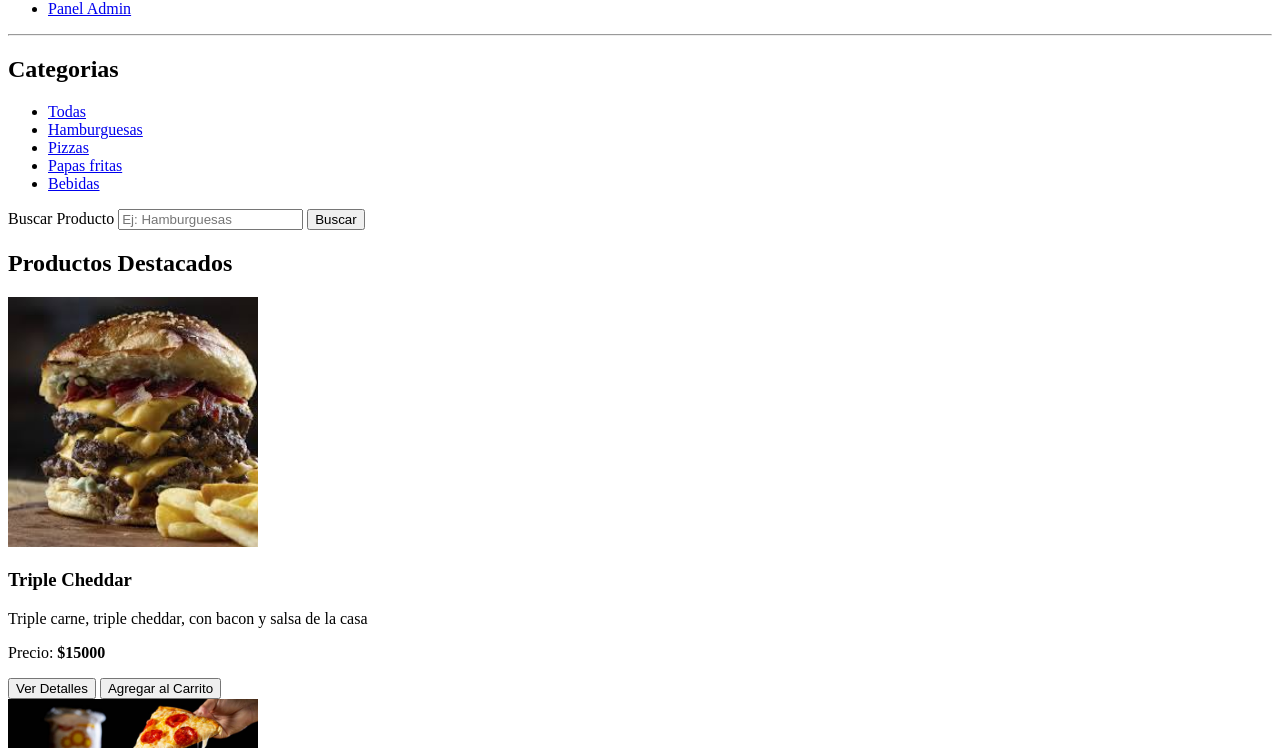
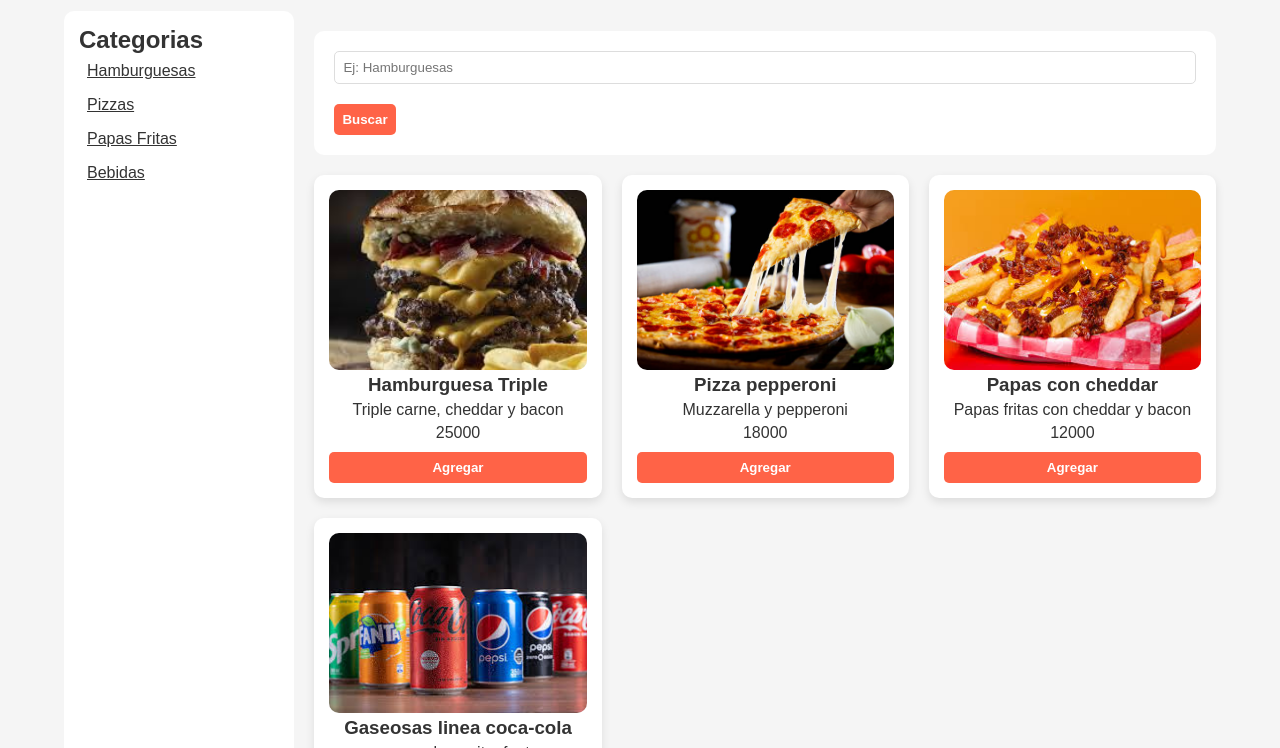
Before and after one commit to MarcoKrivo/FoodStore, a plain HTML site: page index.html in a window 1280 px wide. Shown: the part 134-882 px from the top of the page. Drawn offline with Linux system fonts and the light colour scheme.

Commit message:
feat: agrego scripst JS de productos y categorias

```diff
--- a/css/login.css
+++ b/css/login.css
@@ -8,7 +8,7 @@
   --color-focus: #ff4500;
 }
 
-/* Reset básico */
+/* reset basico */
 * {
   margin: 0;
   padding: 0;
--- a/css/styles.css
+++ b/css/styles.css
@@ -27,6 +27,7 @@ body {
   width: 90%;
   max-width: 1200px;
   margin: 20px auto;
+
 }
 
 /* header */
@@ -64,10 +65,18 @@ nav a:hover {
 /* ----------------- index ----------------*/
 
 /* menu lateral */
+
+.layout {
+  display: flex;
+  gap: 20px;
+  margin-top: 20px;
+}
+
 aside {
   width: 20%;
-  float: left;
-  margin-top: 20px;
+  background-color: var(--color-blanco);
+  padding: 15px;
+  border-radius: 10px;
 }
 
 aside ul {
@@ -86,9 +95,7 @@ aside a:hover {
 
 /* contenido pricipal (mail) */
 main {
-  width: 75%;
-  float: right;
-  margin-top: 20px;
+  flex: 1;
 }
 
 /* buscador */
@@ -103,29 +110,51 @@ main input {
   border-radius: 5px;
 }
 
-main button {
-  padding: 8px 12px;
+button {
+  margin-top: 10px;
+  padding: 8px;
   border: none;
+  border-radius: 5px;
   background-color: var(--color-primario);
   color: var(--color-blanco);
-  border-radius: 5px;
   cursor: pointer;
+  font-weight: bold;
+  transition: background-color 0.2s;
 }
 
-main button:hover {
+button:hover {
   background-color: var(--color-secundario);
 }
 
 /* productos */
-section {
-  display: flex;
-  flex-wrap: wrap;
-  gap: 20px;
+section h2 {
+  grid-column: span 3;
+
+}
+/* contenedor de productos */
+section#contenedor-productos {
+  display: grid;
+  grid-template-columns: repeat(3, 1fr); /* 3 columnas por defecto en pantallas grandes */
+  gap: 20px; /* espacio entre productos */
+  margin-top: 20px;
+}
+
+/* responsive: tablet */
+@media (max-width: 900px) {
+  section#contenedor-productos {
+    grid-template-columns: repeat(2, 1fr); /* 2 columnas */
+  }
+}
+
+/* responsive: móvil */
+@media (max-width: 600px) {
+  section#contenedor-productos {
+    grid-template-columns: 1fr; /* 1 columna */
+  }
 }
 
 article {
   background-color: var(--color-blanco);
-  width: 250px;
   padding: 15px;
   border-radius: 10px;
   box-shadow: 0px 4px 10px rgba(0,0,0,0.1);
@@ -134,8 +163,9 @@ article {
 
 article img {
   width: 100%;
+  height: 180px;
+  object-fit: cover;
   border-radius: 10px;
-  margin-bottom: 10px;
 }
 
 article h3 {
@@ -153,10 +183,10 @@ article button {
 
 /* footer */
 footer {
-  clear: both;
   margin-top: 40px;
   text-align: center;
   padding: 20px;
+  background-color: #ff4500;
 }
 
 /* ----------------- admin --------------------------- */
@@ -178,11 +208,6 @@ th, td {
 th {
   background-color: var(--color-primario);
   color: var(--color-blanco);
-}
-
-/* botones */
-button {
-  margin-top: 10px;
 }
 
 /* form de admin */
--- a/index.html
+++ b/index.html
@@ -1,81 +1,48 @@
 <!DOCTYPE html>
-<html lang="en">
+<html lang="es">
 <head>
     <meta charset="UTF-8">
     <meta name="viewport" content="width=device-width, initial-scale=1.0">
+    <link rel="stylesheet" href="css/styles.css">
+    <link rel="icon" href="assets/img/favicon.png" type="image/png">
     <title>Food Store</title>
 </head>
 <body>
+    <div class="container">
         <header>
             <h1>Food Stores</h1>
             <nav>
                 <ul>
-                <li><a href="#">Inicio</a></li>
                     <li><a href="#">Mis pedidos</a></li>
                     <li><a href="#">Carrito</a></li>
                     <li><a href="admin.html">Panel Admin</a></li>
                 </ul>
             </nav>
         </header>
-    <hr>
+        <div class="layout">
+
+
         <aside>
             <h2>Categorias</h2>
-        <ul>
-            <li><a href="#">Todas</a></li>
-            <li><a href="#">Hamburguesas</a></li>
-            <li><a href="#">Pizzas</a></li>
-            <li><a href="#">Papas fritas</a></li>
-            <li><a href="#">Bebidas</a></li>
-        </ul>
+            <ul id="lista-categorias"></ul>
         </aside>
         <main>
+
             <form>
-            <label for="bucarProducto">Buscar Producto</label>
-            <input id="bucarProdcto" type="text" placeholder="Ej: Hamburguesas"/>
+                <input type="text" placeholder="Ej: Hamburguesas"/>
                 <button type="submit">Buscar</button>
             </form>
 
-        <section>
-            <h2>Productos Destacados</h2>
+            <section id="contenedor-productos"></section>
 
-                <article>
-                    <img src="assets/img/hambur.jpg" alt="Hamburguesas" width="250px"/>
-                    <h3>Triple Cheddar</h3>
-                    <p>Triple carne, triple cheddar, con bacon y salsa de la casa</p>
-                    <p>Precio: <strong>$15000</strong></p>
-                    <button type="submit">Ver Detalles</button> <button type="submit">Agregar al Carrito</button>
-                </article>
-
-                <article>
-                    <img src="assets/img/pizza.jpg" alt="Pizzas" width="250px"/>
-                    <h3>Pizza Peperoni</h3>
-                    <p>Masa hecha en horno de barro, con abundante muzzarella fresca y peperoni</p>
-                    <p>Precio: <strong>$11000</strong></p>
-                    <button type="submit">Ver Detalles</button> <button type="submit">Agregar al Carrito</button>
-                </article>
-
-                <article>
-                    <img src="assets/img/papas.jpg" alt="Papas fritas" width="250px"/>
-                    <h3>Papas con cheddar</h3>
-                    <p>Papas fritas con abundante cheddar y bacon</p>
-                    <p>Precio: <strong>$9000</strong></p>
-                    <button type="submit">Ver Detalles</button> <button type="submit">Agregar al Carrito</button>
-                </article>
-
-                <article>
-                    <img src="assets/img/gaseosas.jpg" alt="gaseosas" width="250px"/>
-                    <h3>Gaseosas</h3>
-                    <p>Gaseosas Linea Cocacola </p>
-                    <p>Precio: <strong>$3000</strong></p>
-                    <button type="submit">Ver Detalles</button> <button type="submit">Agregar al Carrito</button>
-                </article>
-        </section>
         </main>
-    <hr>
+        </div>
         <footer>
             <p>© 2026 Food Store. Todos los derechos reservados.</p>
             <p>Contacto: <a href="#">foodstore@gmail.com</a></p>
         </footer>
-
+    </div>
+    <script src="./js/data.js"></script>
+    <script src="./js/main.js"></script>
     </body>
 </html>
--- /dev/null
+++ b/js/data.js
@@ -0,0 +1,41 @@
+const categorias = ["Hamburguesas","Pizzas","Papas Fritas", "Bebidas"];
+
+const productos = [
+    {
+        id: 1,
+        nombre: "Hamburguesa Triple",
+        descripcion: "Triple carne, cheddar y bacon",
+        precio: 25000,
+        imagen: "assets/img/hambur.jpg",
+        categoria: "Hamburguesas"
+    },
+
+    {
+        id: 2,
+        nombre: "Pizza pepperoni",
+        descripcion: "Muzzarella y pepperoni",
+        precio: 18000,
+        imagen: "assets/img/pizza.jpg",
+        categoria: "Pizzas",
+
+
+    },
+
+    {
+        id: 3,
+        nombre: "Papas con cheddar",
+        descripcion: "Papas fritas con cheddar y bacon",
+        precio: 12000,
+        imagen: "assets/img/papas.jpg",
+        categoria: "Papas Fritas"
+    },
+
+    {
+        id: 4,
+        nombre: "Gaseosas linea coca-cola",
+        descripcion: "coca-cola, sprite, fanta",
+        precio: 5000,
+        imagen: "assets/img/gaseosas.jpg",
+        categoria: "Bebidas"
+    }
+]
--- /dev/null
+++ b/js/main.js
@@ -0,0 +1,40 @@
+const listaCategorias = document.getElementById("lista-categorias");
+const contenedorProductos = document.getElementById("contenedor-productos");
+
+
+function cargarCategorias() {
+    categorias.forEach(categoria =>{
+
+        const li = document.createElement("li");
+
+        li.innerHTML = `<a href="#">${categoria}</a>`;
+
+        listaCategorias.appendChild(li);
+    });
+}
+
+
+function cargarProductos() {
+    productos.forEach(producto =>{
+        const article = document.createElement("article");
+
+        article.innerHTML = `
+        <img src="${producto.imagen}">
+        <h3>${producto.nombre}</h3>
+        <p>${producto.descripcion}</p>
+        <p>${producto.precio}</p>
+        <button>Agregar</button>`;
+
+        const boton = article.querySelector("button");
+        boton.addEventListener("click", () =>{
+            alert(`Agregaste: ${producto.nombre}`);
+        });
+
+        contenedorProductos.appendChild(article);
+    });
+}
+
+
+
+cargarCategorias();
+cargarProductos();
```
Also changed, not shown: admin.html (+20 -16 lines), login.html (+2 -1 lines), assets/img/favicon.png (added), 1 other file. Lines whose indentation alone changed are shown as unchanged.
